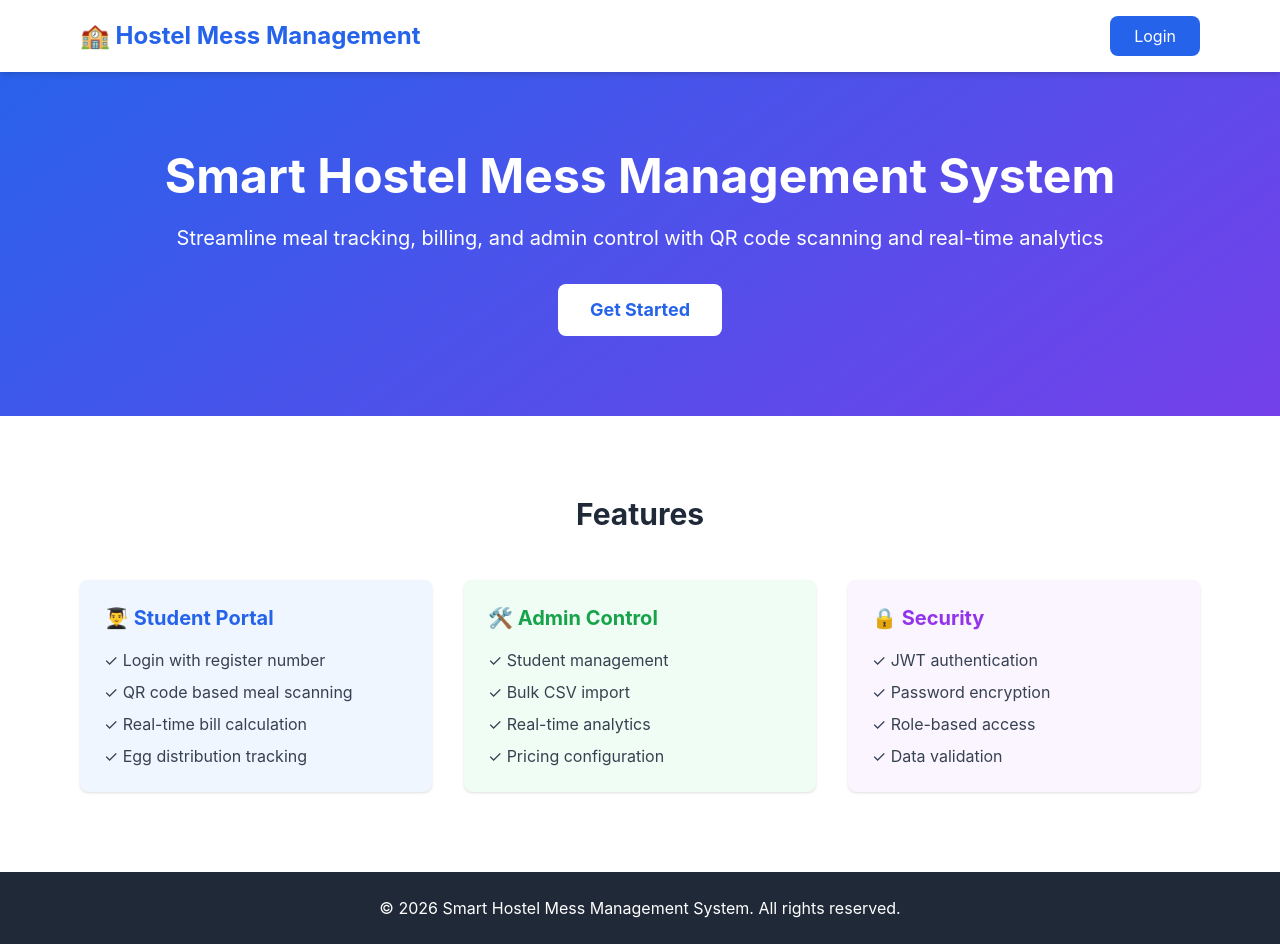
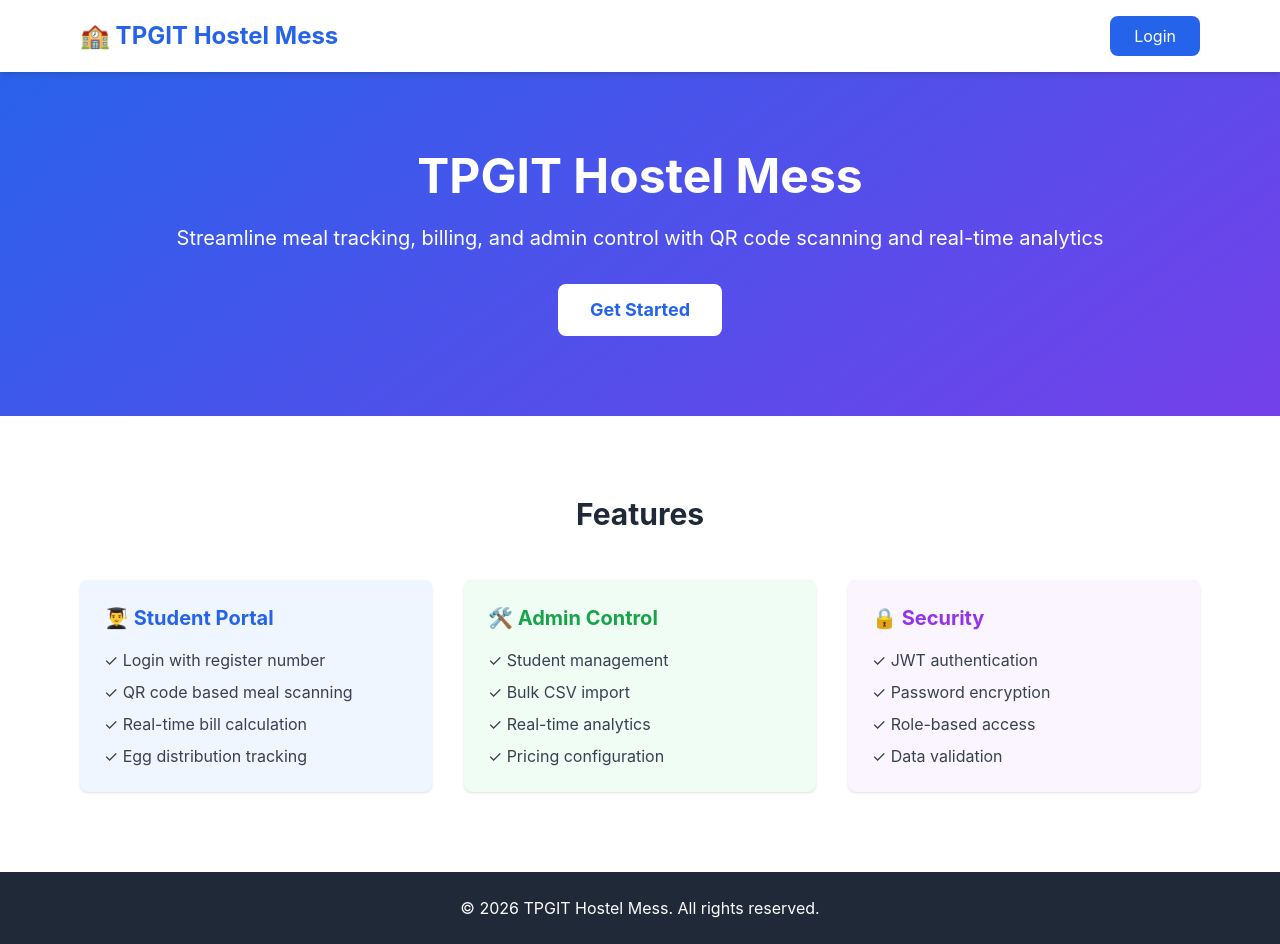
Before and after one commit to tpgitbot-cloud/hostel-mess-management, a React (Vite) app in the folder frontend/: page / in a window 1280 px wide. Built offline with nearby package versions, Linux system fonts and the light colour scheme; no server answers; the HTML template or start-up script is replaced by a standard one.

Commit message:
Rename app to TPGIT Hostel Mess

```diff
--- a/frontend/index.html
+++ b/frontend/index.html
@@ -6,12 +6,12 @@
     <link rel="apple-touch-icon" href="/icon-192.png" />
     <meta name="viewport" content="width=device-width, initial-scale=1.0, maximum-scale=1.0, user-scalable=no" />
     <meta name="theme-color" content="#2563eb" />
-    <meta name="description" content="Smart Hostel Mess Management System - Track meals, billing, and QR scanning" />
+    <meta name="description" content="TPGIT Hostel Mess - Smart meal tracking, QR scanning, billing, and analytics" />
     <meta name="apple-mobile-web-app-capable" content="yes" />
     <meta name="apple-mobile-web-app-status-bar-style" content="black-translucent" />
-    <meta name="apple-mobile-web-app-title" content="Mess App" />
+    <meta name="apple-mobile-web-app-title" content="TPGIT Mess" />
     <link rel="manifest" href="/manifest.json" />
-    <title>Hostel Mess Management</title>
+    <title>TPGIT Hostel Mess</title>
   </head>
   <body>
     <noscript>You need to enable JavaScript to run this app.</noscript>
--- a/frontend/src/pages/AdminDashboard.jsx
+++ b/frontend/src/pages/AdminDashboard.jsx
@@ -223,7 +223,7 @@ export const AdminDashboard = () => {
     if (!w) return;
     w.document.write(`<html><head><title>QR - ${mealType}</title></head>
       <body style="text-align:center;font-family:Arial;padding:40px;">
-      <h1 style="color:#2563eb;">🏫 Hostel Mess</h1>
+      <h1 style="color:#2563eb;">🏫 TPGIT Hostel Mess</h1>
       <h2>${mealType}</h2>${new XMLSerializer().serializeToString(el)}
       <p style="color:#999;margin-top:20px;">Scan with phone camera</p>
       <script>window.onload=function(){window.print();}<\/script></body></html>`);
@@ -293,7 +293,7 @@ export const AdminDashboard = () => {
       <header className="bg-white shadow">
         <div className="max-w-7xl mx-auto px-4 py-3 flex justify-between items-center">
           <div>
-            <h1 className="text-xl font-bold text-blue-600">🏫 Hostel Mess Admin</h1>
+            <h1 className="text-xl font-bold text-blue-600">🏫 TPGIT Hostel Mess</h1>
             <p className="text-xs text-gray-500">
               {user.name} • {isMasterAdmin ? '👑 Master Admin' : `📋 Staff (${user.hostel})`}
             </p>
--- a/frontend/src/pages/Home.jsx
+++ b/frontend/src/pages/Home.jsx
@@ -9,7 +9,7 @@ export const Home = () => {
       {/* Navigation */}
       <nav className="bg-white shadow-md">
         <div className="max-w-6xl mx-auto px-4 py-4 flex justify-between items-center">
-          <h1 className="text-2xl font-bold text-blue-600">🏫 Hostel Mess Management</h1>
+          <h1 className="text-2xl font-bold text-blue-600">🏫 TPGIT Hostel Mess</h1>
           <button
             onClick={() => navigate('/login')}
             className="bg-blue-600 text-white px-6 py-2 rounded-lg hover:bg-blue-700"
@@ -21,7 +21,7 @@ export const Home = () => {
 
       {/* Main Content */}
       <section className="max-w-6xl mx-auto px-4 py-20 text-center text-white">
-        <h2 className="text-5xl font-bold mb-6">Smart Hostel Mess Management System</h2>
+        <h2 className="text-5xl font-bold mb-6">TPGIT Hostel Mess</h2>
         <p className="text-xl mb-8">
           Streamline meal tracking, billing, and admin control with QR code scanning and real-time analytics
         </p>
@@ -71,7 +71,7 @@ export const Home = () => {
 
       {/* Footer */}
       <footer className="bg-gray-800 text-white py-6 text-center">
-        <p>&copy; 2026 Smart Hostel Mess Management System. All rights reserved.</p>
+        <p>&copy; 2026 TPGIT Hostel Mess. All rights reserved.</p>
       </footer>
     </div>
   );
--- a/frontend/src/pages/Login.jsx
+++ b/frontend/src/pages/Login.jsx
@@ -71,7 +71,7 @@ export const Login = () => {
       <div className="w-full max-w-md">
         <div className="bg-white rounded-lg shadow-2xl p-8">
           <h1 className="text-3xl font-bold text-center text-gray-800 mb-8">
-            🏫 Hostel Mess Management
+            🏫 TPGIT Hostel Mess
           </h1>
 
           <div className="flex gap-4 mb-6">
```
Also changed, not shown: frontend/public/manifest.json.
